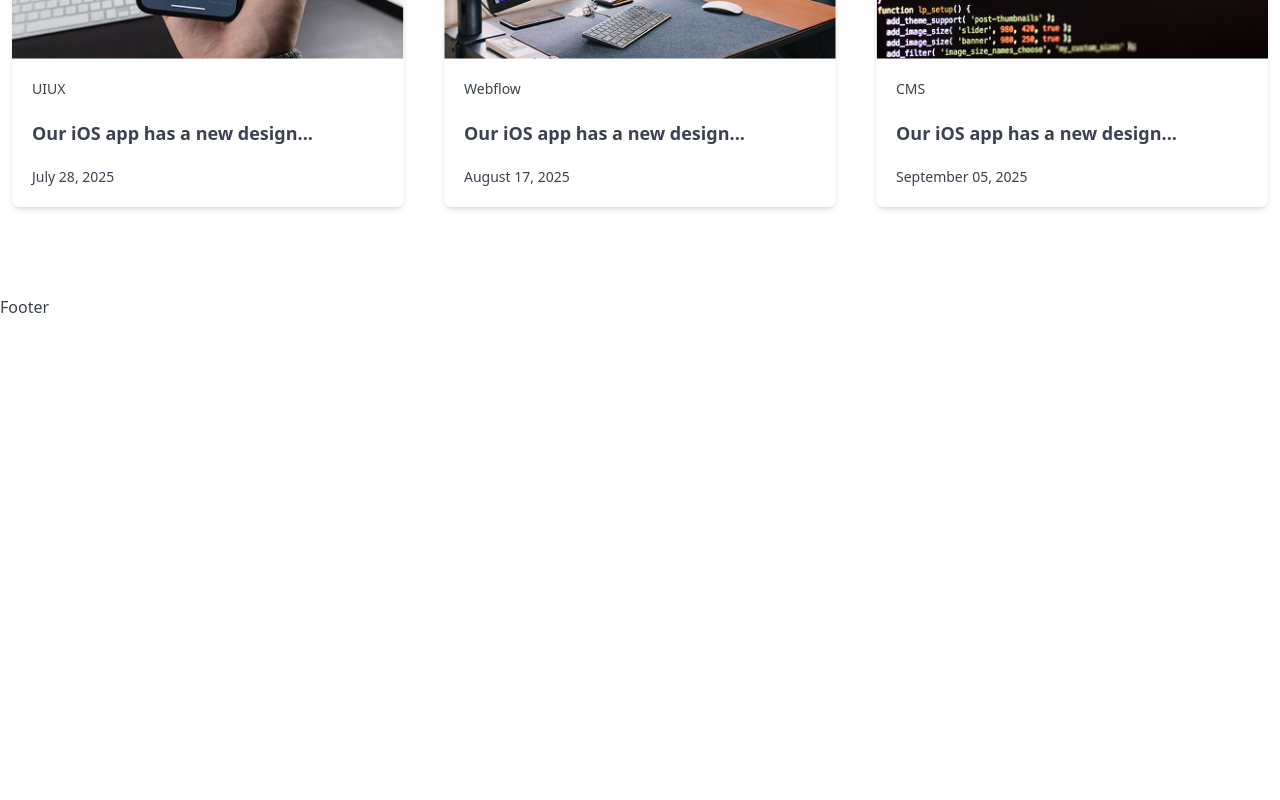
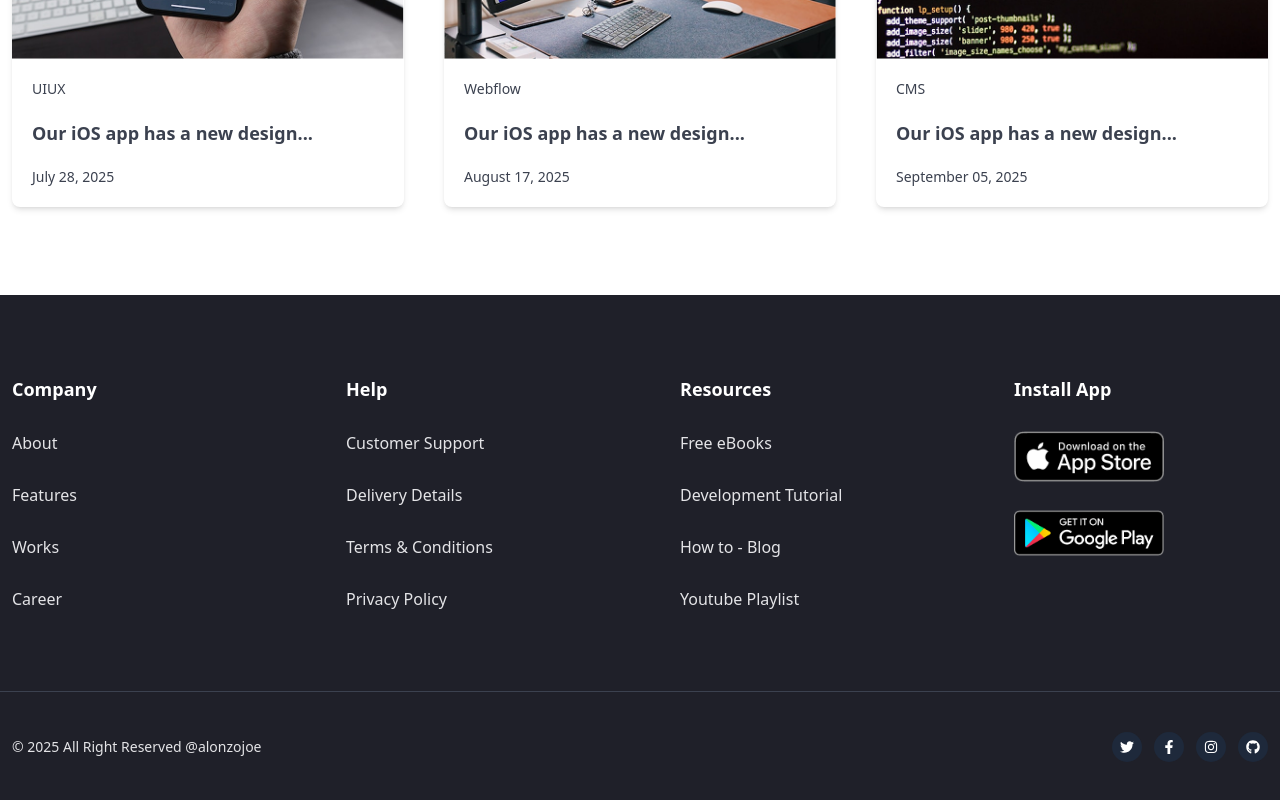
Before and after one commit to alonzojoe/air-app, a React (Vite) app: page / in a window 1280 px wide. Shown: the part 5096-5896 px from the top of the page. Before the commit the page ends 5415 px from the top, so only its background shows below. Built offline with nearby package versions, Linux system fonts and the light colour scheme.

Commit message:
styling UI UX of FooterSection implement FOOTER_CONTENT implement items and react-icons for socials

```diff
--- a/src/components/FooterSection.tsx
+++ b/src/components/FooterSection.tsx
@@ -1,5 +1,58 @@
+import { FOOTER_CONTENT } from "../constants";
+import { FaTwitter, FaFacebookF, FaInstagram, FaGithub } from "react-icons/fa";
+
+const SOCIALS = [FaTwitter, FaFacebookF, FaInstagram, FaGithub];
+
 const FooterSection = () => {
-  return <footer>Footer</footer>;
+  return (
+    <footer className="bg-bg-dark">
+      <div className="max-w-7xl mx-auto px-3 py-20 grid grid-cols-1 md:grid-cols-2 gap-10 md:gap-15 lg:gap-20 lg:grid-cols-4">
+        {FOOTER_CONTENT.links.map((l, index) => (
+          <ul className="flex flex-col space-y-7" key={index}>
+            <li className="text-white text-lg font-bold">
+              <a href="#">{l.title}</a>
+            </li>
+            {l.links.map((link, idx) => (
+              <li className="text-ftgray text-base" key={idx}>
+                <a href="#">{link}</a>
+              </li>
+            ))}
+          </ul>
+        ))}
+        <ul className="flex flex-col space-y-7">
+          <li className="text-white text-lg font-bold">
+            <a href="#">{FOOTER_CONTENT.title}</a>
+          </li>
+          <li>
+            <img
+              className="w-[150px] h-auto cursor-pointer"
+              src={FOOTER_CONTENT.appstore}
+              alt="appstore"
+            />
+          </li>
+          <li>
+            <img
+              className="w-[150px] h-auto cursor-pointer"
+              src={FOOTER_CONTENT.playstore}
+              alt="playstore"
+            />
+          </li>
+        </ul>
+      </div>
+      <div className="max-w-7xl border-t pt-10 border-t-secondary mx-auto px-3 pb-10 flex flex-wrap items-center justify-between">
+        <p className="text-ftgray text-sm">{FOOTER_CONTENT.footer}</p>
+        <div className="flex items-center gap-3">
+          {SOCIALS.map((Icon) => (
+            <div className="bg-bluegray p-2 h-[30px] w-[30px] flex items-center justify-center rounded-full">
+              <a href="#">
+                <Icon className="text-white text-sm" />
+              </a>
+            </div>
+          ))}
+        </div>
+      </div>
+    </footer>
+  );
 };
 
 export default FooterSection;
--- a/src/constants/index.ts
+++ b/src/constants/index.ts
@@ -181,6 +181,9 @@ export const NEWS_CONTENT = {
     ]
 }
 
+const date = new Date()
+const year = date.getFullYear()
+
 export const FOOTER_CONTENT = {
     title: 'Install App',
     playstore: PlayStore,
@@ -213,5 +216,6 @@ export const FOOTER_CONTENT = {
                 'Youtube Playlist'
             ]
         }
-    ]
+    ],
+    footer: `© ${year} All Right Reserved @alonzojoe`
 }
--- a/src/index.css
+++ b/src/index.css
@@ -7,4 +7,6 @@
   --color-lightgrey: #F8F9FF;
   --color-bg-dark: #1F2029;
   --color-textgray: #71717A;
+  --color-ftgray: #E4E4E7;
+  --color-bluegray: #1E293B;
 }
```
